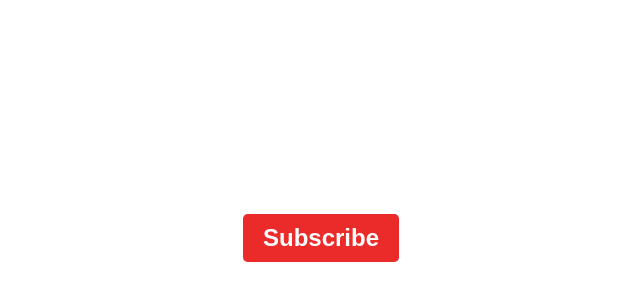
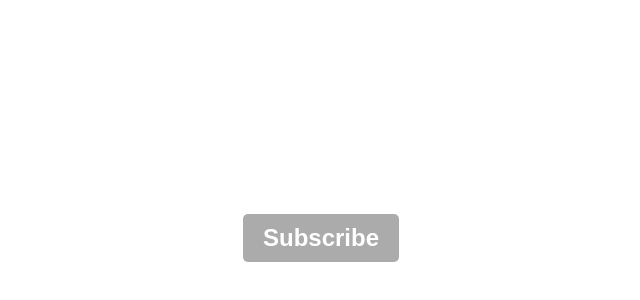
Before and after one commit to arifmp40/subscribe-btn, a plain HTML site: page index.html in a window 1280 px wide. Shown: the part 162-462 px from the top of the page, without its empty margins (319-959 px from the left). Drawn offline with nearby package versions, Linux system fonts and the light colour scheme; files that its build step writes are made by us from their sources.

Commit message:
problem fixed

```diff
--- a/main.js
+++ b/main.js
@@ -3,7 +3,6 @@ $(document).ready(function () {
     $(".wrapper i").css("transform", "translate(3rem, -50%)");
     $(".content").addClass("change");
     $("h2").text("Subscribed");
-    $(".content::before").css("bottom", "100%");
     $(".wrapper i").click(function () {
       $(this).removeClass("far fa-bell");
       $(this).addClass("fas fa-bell");
--- a/style.scss
+++ b/style.scss
@@ -40,18 +40,10 @@ body {
   overflow: hidden;
   color: #fff;
   background: rgb(172, 171, 171);
-  &::before {
-    background: rgb(235, 42, 42);
-    position: absolute;
-    content: "";
-    top: 0;
-    left: 0;
-    width: 100%;
-    height: 100%;
-  }
   h2 {
     z-index: 100;
   }
 }
-// .change {
-// }
+.change {
+  background: rgb(235, 42, 42);
+}
```
